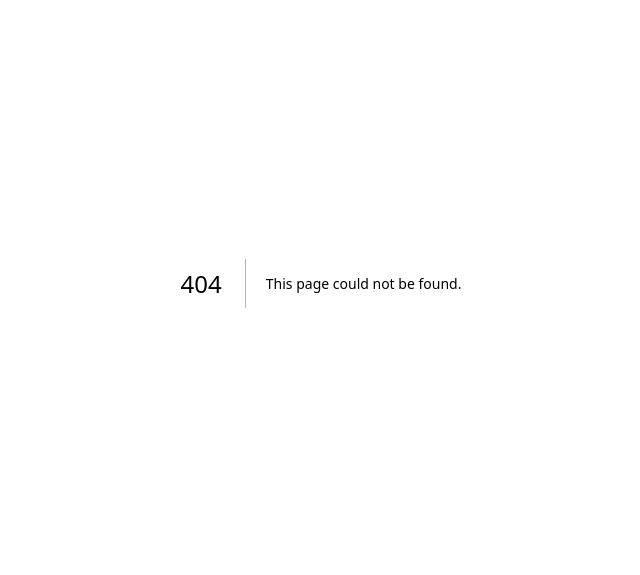
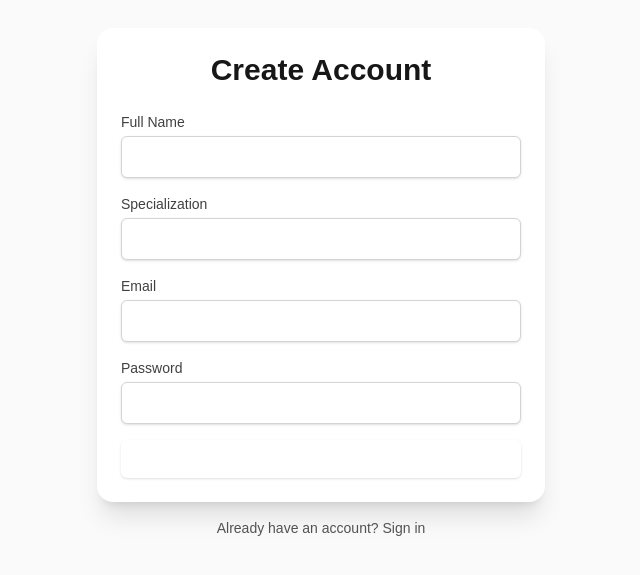
Before and after one commit to koskei-kipkoech/health-system, a Next.js app: page /signup in a window 1280 px wide. Before the commit this address had no page. Shown: the part 117-692 px from the top of the page, without its empty margins (319-959 px from the left). Built offline with nearby package versions, Linux system fonts and the light colour scheme.

Commit message:
feat(signup): add signup page with form and redirect logic
Introduce a new signup page that includes a form component for user registration. Upon submission, the page logs the signup data and redirects to the dashboard. This is a foundational step towards implementing the full signup functionality.

```diff
--- /dev/null
+++ b/app/signup/page.tsx
@@ -0,0 +1,31 @@
+"use client";
+
+import { useRouter } from "next/navigation";
+import Link from "next/link";
+import { AuthForm } from "@/components/ui/auth-form";
+
+export default function SignupPage() {
+  const router = useRouter();
+
+  const handleSignup = async (data: any) => {
+    // TODO: Implement actual signup logic here
+    console.log("Signup data:", data);
+    // Redirect to dashboard after successful signup
+    router.push("/dashboard");
+  };
+
+  return (
+    <div className="min-h-screen flex flex-col items-center justify-center bg-neutral-50 dark:bg-neutral-950">
+      <AuthForm type="signup" onSubmit={handleSignup} />
+      <p className="mt-4 text-sm text-neutral-600 dark:text-neutral-400">
+        Already have an account?{" "}
+        <Link
+          href="/login"
+          className="font-medium text-primary-600 hover:text-primary-500 dark:text-primary-400"
+        >
+          Sign in
+        </Link>
+      </p>
+    </div>
+  );
+}
```
